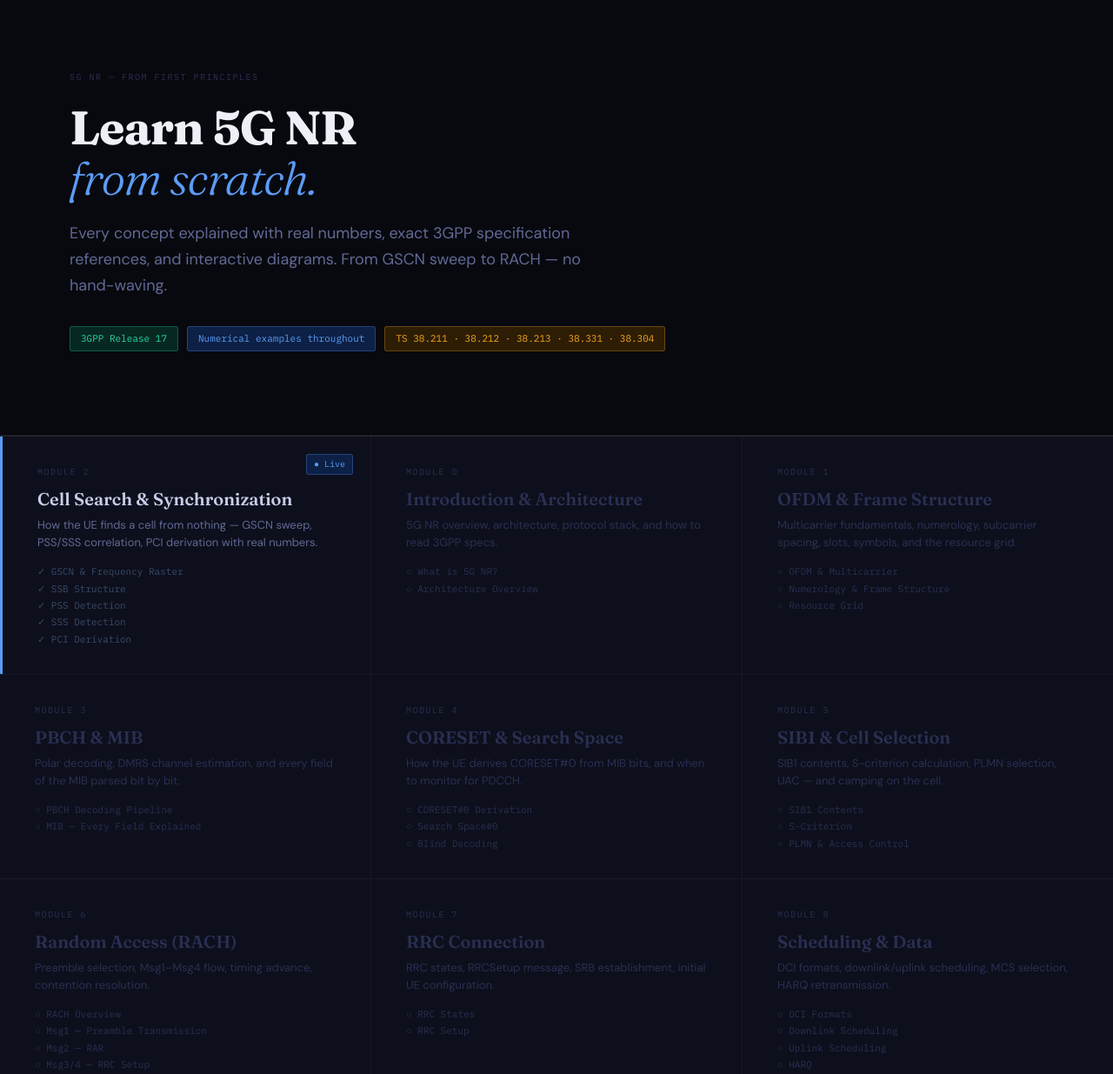
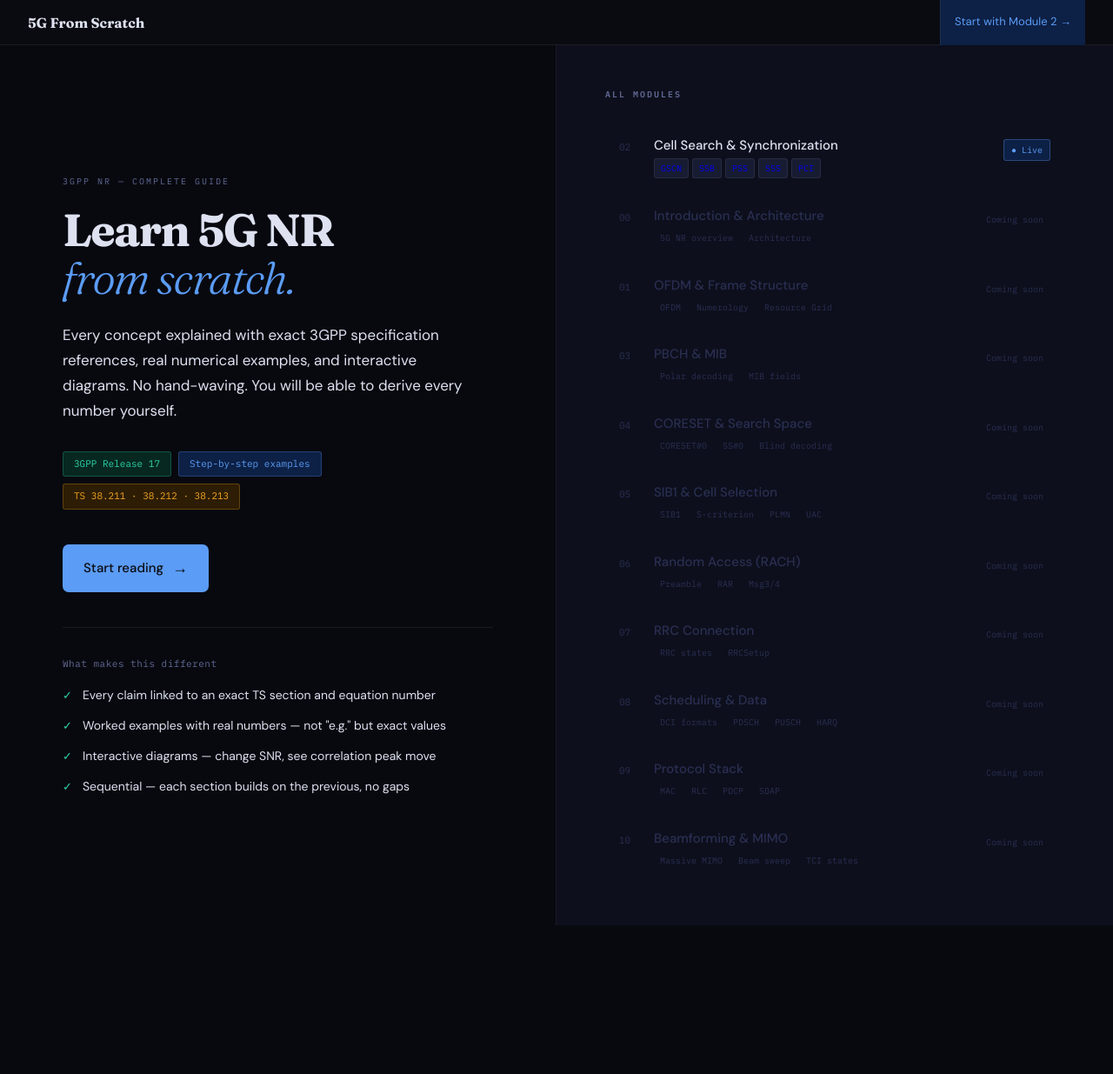
Before and after one commit to sahandamith/Wireless-Essentials, a plain HTML site: page index.html in a window 1280 px wide. Shown: the top 1235 px of the page at 87% size. After the commit the page ends 1064 px from the top, so only its background shows below. Drawn offline with Linux system fonts and the light colour scheme.

Commit message:
Add files via upload

```diff
--- a/index.html
+++ b/index.html
@@ -3,188 +3,367 @@
 <head>
 <meta charset="UTF-8">
 <meta name="viewport" content="width=device-width, initial-scale=1.0">
-<title>5G From Scratch — Complete 5G NR Guide with 3GPP References</title>
+<title>5G From Scratch — Complete 5G NR Guide</title>
 <link rel="stylesheet" href="css/main.css">
 <style>
-body { display: block; }
-.index-hero { padding: 80px 80px 48px; }
-.index-hero h1 { font-family: var(--serif); font-size: 54px; font-weight: 700; letter-spacing: -1px; line-height: 1.08; margin-bottom: 20px; color: #eef0f8; }
-.index-hero h1 span { color: var(--blue); font-style: italic; font-weight: 300; }
-.index-hero p { font-size: 18px; color: var(--muted); max-width: 620px; line-height: 1.65; margin-bottom: 32px; }
-.index-badges { display: flex; gap: 10px; flex-wrap: wrap; margin-bottom: 48px; }
+body { padding-top: 52px; }
+
+.landing {
+  min-height: calc(100vh - 52px);
+  display: grid;
+  grid-template-columns: 1fr 1fr;
+}
+
+/* LEFT — hero */
+.landing-left {
+  padding: 80px 72px;
+  border-right: 1px solid var(--border);
+  display: flex;
+  flex-direction: column;
+  justify-content: center;
+}
+.landing-left h1 {
+  font-family: var(--serif);
+  font-size: 52px;
+  font-weight: 700;
+  letter-spacing: -1.5px;
+  line-height: 1.06;
+  margin-bottom: 24px;
+  color: var(--text);
+}
+.landing-left h1 em {
+  font-style: italic;
+  font-weight: 300;
+  color: var(--blue);
+}
+.landing-left p {
+  font-size: 17px;
+  color: var(--text2);
+  line-height: 1.7;
+  max-width: 480px;
+  margin-bottom: 32px;
+}
+.landing-badges { display: flex; gap: 8px; flex-wrap: wrap; margin-bottom: 40px; }
 .badge { font-family: var(--mono); font-size: 11px; padding: 4px 12px; border-radius: 3px; }
-.badge-blue { background: var(--blue-d); color: var(--blue); border: 1px solid rgba(91,156,246,0.3); }
-.badge-teal { background: var(--teal-d); color: var(--teal); border: 1px solid rgba(45,212,170,0.3); }
-.badge-amber { background: var(--amber-d); color: var(--amber); border: 1px solid rgba(245,166,35,0.3); }
-.index-grid { display: grid; grid-template-columns: repeat(auto-fill, minmax(340px,1fr)); gap: 1px; background: var(--border); border-top: 1px solid var(--border); border-bottom: 1px solid var(--border); }
-.mod-card { background: var(--bg2); padding: 32px 40px; text-decoration: none; transition: background 0.15s; display: block; position: relative; }
-.mod-card:hover { background: var(--bg3); }
-.mod-card.live { border-left: 3px solid var(--blue); }
-.mod-card .mc-num { font-family: var(--mono); font-size: 10px; color: var(--faint); letter-spacing: 1.5px; text-transform: uppercase; margin-bottom: 10px; }
-.mod-card .mc-title { font-family: var(--serif); font-size: 20px; font-weight: 600; margin-bottom: 8px; line-height: 1.2; }
-.mod-card.live .mc-title { color: #c8cde8; }
-.mod-card:not(.live) .mc-title { color: var(--faint); }
-.mod-card .mc-desc { font-size: 13px; color: var(--muted); line-height: 1.55; margin-bottom: 16px; }
-.mod-card:not(.live) .mc-desc { color: var(--faint); }
-.mc-topics { display: flex; flex-direction: column; gap: 4px; }
-.mc-topic { font-family: var(--mono); font-size: 11px; color: var(--faint); line-height: 1.4; }
-.mod-card.live .mc-topic { color: #3a4a6a; }
-.live-badge { position: absolute; top: 20px; right: 20px; font-family: var(--mono); font-size: 10px; background: var(--blue-d); color: var(--blue); border: 1px solid rgba(91,156,246,0.3); padding: 2px 8px; border-radius: 3px; }
-.footer { padding: 40px 80px; border-top: 1px solid var(--border); display: flex; justify-content: space-between; align-items: center; }
-.footer p { font-family: var(--mono); font-size: 11px; color: var(--faint); }
+.badge-blue { background: var(--blue-d); color: var(--blue); border: 1px solid rgba(106,171,255,0.25); }
+.badge-teal { background: var(--teal-d); color: var(--teal); border: 1px solid rgba(61,219,184,0.25); }
+.badge-amber { background: var(--amber-d); color: var(--amber); border: 1px solid rgba(247,183,49,0.25); }
+
+.start-btn {
+  display: inline-flex;
+  align-items: center;
+  gap: 10px;
+  background: var(--blue);
+  color: #0b0c12;
+  font-family: var(--sans);
+  font-size: 15px;
+  font-weight: 500;
+  padding: 12px 24px;
+  border-radius: 7px;
+  text-decoration: none;
+  transition: opacity 0.15s;
+  align-self: flex-start;
+}
+.start-btn:hover { opacity: 0.88; }
+.start-btn .arrow { font-size: 18px; }
+
+/* RIGHT — module list */
+.landing-right {
+  overflow-y: auto;
+  padding: 48px 56px;
+  background: var(--bg2);
+}
+.landing-right h2 {
+  font-family: var(--mono);
+  font-size: 10px;
+  letter-spacing: 2px;
+  text-transform: uppercase;
+  color: var(--muted);
+  margin-bottom: 24px;
+}
+
+.module-list { display: flex; flex-direction: column; gap: 2px; }
+
+.module-row {
+  display: flex;
+  align-items: flex-start;
+  gap: 16px;
+  padding: 16px 16px;
+  border-radius: 8px;
+  text-decoration: none;
+  transition: background 0.12s;
+  position: relative;
+}
+.module-row:hover { background: var(--bg3); }
+.module-row.live:hover { background: var(--blue-d); }
+
+.mr-num {
+  font-family: var(--mono);
+  font-size: 11px;
+  color: var(--faint);
+  width: 24px;
+  flex-shrink: 0;
+  padding-top: 2px;
+}
+.mr-content { flex: 1; }
+.mr-title {
+  font-size: 15px;
+  font-weight: 500;
+  margin-bottom: 4px;
+  line-height: 1.2;
+}
+.module-row.live .mr-title { color: var(--text); }
+.module-row:not(.live) .mr-title { color: var(--faint); }
+
+.mr-topics {
+  display: flex;
+  flex-wrap: wrap;
+  gap: 4px;
+  margin-top: 6px;
+}
+.mr-topic {
+  font-family: var(--mono);
+  font-size: 10px;
+  padding: 2px 7px;
+  border-radius: 3px;
+}
+.module-row.live .mr-topic {
+  background: var(--bg4);
+  color: var(--text3);
+  border: 1px solid var(--border);
+}
+.module-row:not(.live) .mr-topic {
+  color: var(--faint);
+}
+
+.mr-status {
+  flex-shrink: 0;
+  font-family: var(--mono);
+  font-size: 10px;
+  padding: 3px 8px;
+  border-radius: 3px;
+  margin-top: 2px;
+}
+.status-live { background: var(--blue-d); color: var(--blue); border: 1px solid rgba(106,171,255,0.3); }
+.status-soon { color: var(--faint); }
+
+/* top nav for index — slightly different */
+.top-nav-index {
+  position: fixed;
+  top: 0; left: 0; right: 0;
+  height: 52px;
+  background: rgba(11,12,18,0.94);
+  backdrop-filter: blur(12px);
+  border-bottom: 1px solid var(--border);
+  display: flex;
+  align-items: center;
+  z-index: 200;
+  padding: 0 32px;
+  justify-content: space-between;
+}
+.top-nav-index .logo {
+  font-family: var(--serif);
+  font-size: 16px;
+  font-weight: 700;
+  color: var(--text);
+  text-decoration: none;
+}
+.top-nav-index .nav-links {
+  display: flex;
+  gap: 0;
+  height: 52px;
+  align-items: stretch;
+}
+.top-nav-index .nav-link {
+  display: flex;
+  align-items: center;
+  padding: 0 16px;
+  font-size: 13px;
+  color: var(--text3);
+  text-decoration: none;
+  border-left: 1px solid var(--border);
+  transition: all 0.12s;
+}
+.top-nav-index .nav-link:hover { color: var(--text); background: var(--bg3); }
+.top-nav-index .nav-link.cta {
+  color: var(--blue);
+  background: var(--blue-d);
+}
+.top-nav-index .nav-link.cta:hover { background: rgba(106,171,255,0.15); }
 </style>
 </head>
-<body style="background:var(--bg);">
+<body>
 
-<div style="border-bottom: 1px solid var(--border);">
-  <div class="index-hero">
-    <div style="font-family:var(--mono);font-size:10px;color:var(--faint);letter-spacing:1.5px;text-transform:uppercase;margin-bottom:20px;">
-      5G NR — From First Principles
+<!-- Simplified top nav for landing page -->
+<nav class="top-nav-index">
+  <a href="index.html" class="logo">5G From Scratch</a>
+  <div class="nav-links">
+    <a href="module2/2-1-gscn.html" class="nav-link cta">Start with Module 2 →</a>
   </div>
-    <h1>Learn 5G NR<br><span>from scratch.</span></h1>
+</nav>
+
+<div class="landing">
+
+  <!-- LEFT: HERO -->
+  <div class="landing-left">
+    <div style="font-family:var(--mono);font-size:10px;color:var(--muted);letter-spacing:2px;text-transform:uppercase;margin-bottom:20px;">
+      3GPP NR — Complete Guide
+    </div>
+
+    <h1>Learn 5G NR<br><em>from scratch.</em></h1>
+
     <p>
-      Every concept explained with real numbers, exact 3GPP specification references, and interactive diagrams. From GSCN sweep to RACH — no hand-waving.
+      Every concept explained with exact 3GPP specification references, real numerical examples, and interactive diagrams. No hand-waving. You will be able to derive every number yourself.
     </p>
-    <div class="index-badges">
+
+    <div class="landing-badges">
       <span class="badge badge-teal">3GPP Release 17</span>
-      <span class="badge badge-blue">Numerical examples throughout</span>
-      <span class="badge badge-amber">TS 38.211 · 38.212 · 38.213 · 38.331 · 38.304</span>
+      <span class="badge badge-blue">Step-by-step examples</span>
+      <span class="badge badge-amber">TS 38.211 · 38.212 · 38.213</span>
+    </div>
+
+    <a href="module2/2-1-gscn.html" class="start-btn">
+      Start reading <span class="arrow">→</span>
+    </a>
+
+    <div style="margin-top:40px;padding-top:32px;border-top:1px solid var(--border);">
+      <div style="font-family:var(--mono);font-size:11px;color:var(--muted);margin-bottom:16px;letter-spacing:0.5px;">What makes this different</div>
+      <div style="display:flex;flex-direction:column;gap:12px;">
+        <div style="display:flex;gap:12px;align-items:flex-start;">
+          <span style="color:var(--teal);font-family:var(--mono);font-size:13px;flex-shrink:0;">✓</span>
+          <span style="font-size:14px;color:var(--text2);line-height:1.5;">Every claim linked to an exact TS section and equation number</span>
+        </div>
+        <div style="display:flex;gap:12px;align-items:flex-start;">
+          <span style="color:var(--teal);font-family:var(--mono);font-size:13px;flex-shrink:0;">✓</span>
+          <span style="font-size:14px;color:var(--text2);line-height:1.5;">Worked examples with real numbers — not "e.g." but exact values</span>
+        </div>
+        <div style="display:flex;gap:12px;align-items:flex-start;">
+          <span style="color:var(--teal);font-family:var(--mono);font-size:13px;flex-shrink:0;">✓</span>
+          <span style="font-size:14px;color:var(--text2);line-height:1.5;">Interactive diagrams — change SNR, see correlation peak move</span>
+        </div>
+        <div style="display:flex;gap:12px;align-items:flex-start;">
+          <span style="color:var(--teal);font-family:var(--mono);font-size:13px;flex-shrink:0;">✓</span>
+          <span style="font-size:14px;color:var(--text2);line-height:1.5;">Sequential — each section builds on the previous, no gaps</span>
+        </div>
       </div>
     </div>
   </div>
 
-<div class="index-grid">
+  <!-- RIGHT: MODULE LIST -->
+  <div class="landing-right">
+    <h2>All modules</h2>
 
-  <a href="module2/2-1-gscn.html" class="mod-card live">
-    <div class="live-badge">● Live</div>
-    <div class="mc-num">Module 2</div>
-    <div class="mc-title">Cell Search & Synchronization</div>
-    <div class="mc-desc">How the UE finds a cell from nothing — GSCN sweep, PSS/SSS correlation, PCI derivation with real numbers.</div>
-    <div class="mc-topics">
-      <div class="mc-topic">✓ GSCN & Frequency Raster</div>
-      <div class="mc-topic">✓ SSB Structure</div>
-      <div class="mc-topic">✓ PSS Detection</div>
-      <div class="mc-topic">✓ SSS Detection</div>
-      <div class="mc-topic">✓ PCI Derivation</div>
+    <div class="module-list">
+
+      <a href="module2/2-1-gscn.html" class="module-row live">
+        <div class="mr-num">02</div>
+        <div class="mr-content">
+          <div class="mr-title">Cell Search & Synchronization</div>
+          <div class="mr-topics">
+            <span class="mr-topic">GSCN</span>
+            <span class="mr-topic">SSB</span>
+            <span class="mr-topic">PSS</span>
+            <span class="mr-topic">SSS</span>
+            <span class="mr-topic">PCI</span>
           </div>
+        </div>
+        <div class="mr-status status-live">● Live</div>
       </a>
 
-  <a href="#" class="mod-card">
-    <div class="mc-num">Module 0</div>
-    <div class="mc-title">Introduction & Architecture</div>
-    <div class="mc-desc">5G NR overview, architecture, protocol stack, and how to read 3GPP specs.</div>
-    <div class="mc-topics">
-      <div class="mc-topic">○ What is 5G NR?</div>
-      <div class="mc-topic">○ Architecture Overview</div>
+      <div class="module-row">
+        <div class="mr-num">00</div>
+        <div class="mr-content">
+          <div class="mr-title">Introduction & Architecture</div>
+          <div class="mr-topics"><span class="mr-topic">5G NR overview</span><span class="mr-topic">Architecture</span></div>
         </div>
-  </a>
+        <div class="mr-status status-soon">Coming soon</div>
+      </div>
 
-  <a href="#" class="mod-card">
-    <div class="mc-num">Module 1</div>
-    <div class="mc-title">OFDM & Frame Structure</div>
-    <div class="mc-desc">Multicarrier fundamentals, numerology, subcarrier spacing, slots, symbols, and the resource grid.</div>
-    <div class="mc-topics">
-      <div class="mc-topic">○ OFDM & Multicarrier</div>
-      <div class="mc-topic">○ Numerology & Frame Structure</div>
-      <div class="mc-topic">○ Resource Grid</div>
+      <div class="module-row">
+        <div class="mr-num">01</div>
+        <div class="mr-content">
+          <div class="mr-title">OFDM & Frame Structure</div>
+          <div class="mr-topics"><span class="mr-topic">OFDM</span><span class="mr-topic">Numerology</span><span class="mr-topic">Resource Grid</span></div>
         </div>
-  </a>
+        <div class="mr-status status-soon">Coming soon</div>
+      </div>
 
-  <a href="#" class="mod-card">
-    <div class="mc-num">Module 3</div>
-    <div class="mc-title">PBCH & MIB</div>
-    <div class="mc-desc">Polar decoding, DMRS channel estimation, and every field of the MIB parsed bit by bit.</div>
-    <div class="mc-topics">
-      <div class="mc-topic">○ PBCH Decoding Pipeline</div>
-      <div class="mc-topic">○ MIB — Every Field Explained</div>
+      <div class="module-row">
+        <div class="mr-num">03</div>
+        <div class="mr-content">
+          <div class="mr-title">PBCH & MIB</div>
+          <div class="mr-topics"><span class="mr-topic">Polar decoding</span><span class="mr-topic">MIB fields</span></div>
         </div>
-  </a>
+        <div class="mr-status status-soon">Coming soon</div>
+      </div>
 
-  <a href="#" class="mod-card">
-    <div class="mc-num">Module 4</div>
-    <div class="mc-title">CORESET & Search Space</div>
-    <div class="mc-desc">How the UE derives CORESET#0 from MIB bits, and when to monitor for PDCCH.</div>
-    <div class="mc-topics">
-      <div class="mc-topic">○ CORESET#0 Derivation</div>
-      <div class="mc-topic">○ Search Space#0</div>
-      <div class="mc-topic">○ Blind Decoding</div>
+      <div class="module-row">
+        <div class="mr-num">04</div>
+        <div class="mr-content">
+          <div class="mr-title">CORESET & Search Space</div>
+          <div class="mr-topics"><span class="mr-topic">CORESET#0</span><span class="mr-topic">SS#0</span><span class="mr-topic">Blind decoding</span></div>
         </div>
-  </a>
+        <div class="mr-status status-soon">Coming soon</div>
+      </div>
 
-  <a href="#" class="mod-card">
-    <div class="mc-num">Module 5</div>
-    <div class="mc-title">SIB1 & Cell Selection</div>
-    <div class="mc-desc">SIB1 contents, S-criterion calculation, PLMN selection, UAC — and camping on the cell.</div>
-    <div class="mc-topics">
-      <div class="mc-topic">○ SIB1 Contents</div>
-      <div class="mc-topic">○ S-Criterion</div>
-      <div class="mc-topic">○ PLMN & Access Control</div>
+      <div class="module-row">
+        <div class="mr-num">05</div>
+        <div class="mr-content">
+          <div class="mr-title">SIB1 & Cell Selection</div>
+          <div class="mr-topics"><span class="mr-topic">SIB1</span><span class="mr-topic">S-criterion</span><span class="mr-topic">PLMN</span><span class="mr-topic">UAC</span></div>
         </div>
-  </a>
+        <div class="mr-status status-soon">Coming soon</div>
+      </div>
 
-  <a href="#" class="mod-card">
-    <div class="mc-num">Module 6</div>
-    <div class="mc-title">Random Access (RACH)</div>
-    <div class="mc-desc">Preamble selection, Msg1–Msg4 flow, timing advance, contention resolution.</div>
-    <div class="mc-topics">
-      <div class="mc-topic">○ RACH Overview</div>
-      <div class="mc-topic">○ Msg1 — Preamble Transmission</div>
-      <div class="mc-topic">○ Msg2 — RAR</div>
-      <div class="mc-topic">○ Msg3/4 — RRC Setup</div>
+      <div class="module-row">
+        <div class="mr-num">06</div>
+        <div class="mr-content">
+          <div class="mr-title">Random Access (RACH)</div>
+          <div class="mr-topics"><span class="mr-topic">Preamble</span><span class="mr-topic">RAR</span><span class="mr-topic">Msg3/4</span></div>
         </div>
-  </a>
+        <div class="mr-status status-soon">Coming soon</div>
+      </div>
 
-  <a href="#" class="mod-card">
-    <div class="mc-num">Module 7</div>
-    <div class="mc-title">RRC Connection</div>
-    <div class="mc-desc">RRC states, RRCSetup message, SRB establishment, initial UE configuration.</div>
-    <div class="mc-topics">
-      <div class="mc-topic">○ RRC States</div>
-      <div class="mc-topic">○ RRC Setup</div>
+      <div class="module-row">
+        <div class="mr-num">07</div>
+        <div class="mr-content">
+          <div class="mr-title">RRC Connection</div>
+          <div class="mr-topics"><span class="mr-topic">RRC states</span><span class="mr-topic">RRCSetup</span></div>
         </div>
-  </a>
+        <div class="mr-status status-soon">Coming soon</div>
+      </div>
 
-  <a href="#" class="mod-card">
-    <div class="mc-num">Module 8</div>
-    <div class="mc-title">Scheduling & Data</div>
-    <div class="mc-desc">DCI formats, downlink/uplink scheduling, MCS selection, HARQ retransmission.</div>
-    <div class="mc-topics">
-      <div class="mc-topic">○ DCI Formats</div>
-      <div class="mc-topic">○ Downlink Scheduling</div>
-      <div class="mc-topic">○ Uplink Scheduling</div>
-      <div class="mc-topic">○ HARQ</div>
+      <div class="module-row">
+        <div class="mr-num">08</div>
+        <div class="mr-content">
+          <div class="mr-title">Scheduling & Data</div>
+          <div class="mr-topics"><span class="mr-topic">DCI formats</span><span class="mr-topic">PDSCH</span><span class="mr-topic">PUSCH</span><span class="mr-topic">HARQ</span></div>
         </div>
-  </a>
+        <div class="mr-status status-soon">Coming soon</div>
+      </div>
 
-  <a href="#" class="mod-card">
-    <div class="mc-num">Module 9</div>
-    <div class="mc-title">Protocol Stack</div>
-    <div class="mc-desc">MAC, RLC, PDCP, and SDAP layers — what each does and how they interact.</div>
-    <div class="mc-topics">
-      <div class="mc-topic">○ MAC Layer</div>
-      <div class="mc-topic">○ RLC Layer</div>
-      <div class="mc-topic">○ PDCP Layer</div>
-      <div class="mc-topic">○ SDAP Layer</div>
+      <div class="module-row">
+        <div class="mr-num">09</div>
+        <div class="mr-content">
+          <div class="mr-title">Protocol Stack</div>
+          <div class="mr-topics"><span class="mr-topic">MAC</span><span class="mr-topic">RLC</span><span class="mr-topic">PDCP</span><span class="mr-topic">SDAP</span></div>
         </div>
-  </a>
+        <div class="mr-status status-soon">Coming soon</div>
+      </div>
 
-  <a href="#" class="mod-card">
-    <div class="mc-num">Module 10</div>
-    <div class="mc-title">Beamforming & MIMO</div>
-    <div class="mc-desc">Massive MIMO fundamentals, SSB beam sweep, TCI states, beam failure recovery.</div>
-    <div class="mc-topics">
-      <div class="mc-topic">○ Massive MIMO Basics</div>
-      <div class="mc-topic">○ SSB Beam Sweep</div>
-      <div class="mc-topic">○ TCI States</div>
+      <div class="module-row">
+        <div class="mr-num">10</div>
+        <div class="mr-content">
+          <div class="mr-title">Beamforming & MIMO</div>
+          <div class="mr-topics"><span class="mr-topic">Massive MIMO</span><span class="mr-topic">Beam sweep</span><span class="mr-topic">TCI states</span></div>
         </div>
-  </a>
+        <div class="mr-status status-soon">Coming soon</div>
+      </div>
 
     </div>
+  </div>
 
-<div class="footer">
-  <p>5G From Scratch — based on 3GPP Release 17 specifications</p>
-  <p>TS 38.211 · TS 38.212 · TS 38.213 · TS 38.304 · TS 38.331</p>
-</div>
+</div><!-- landing -->
 
 </body>
 </html>
```
Lines whose indentation alone changed are shown as unchanged.
